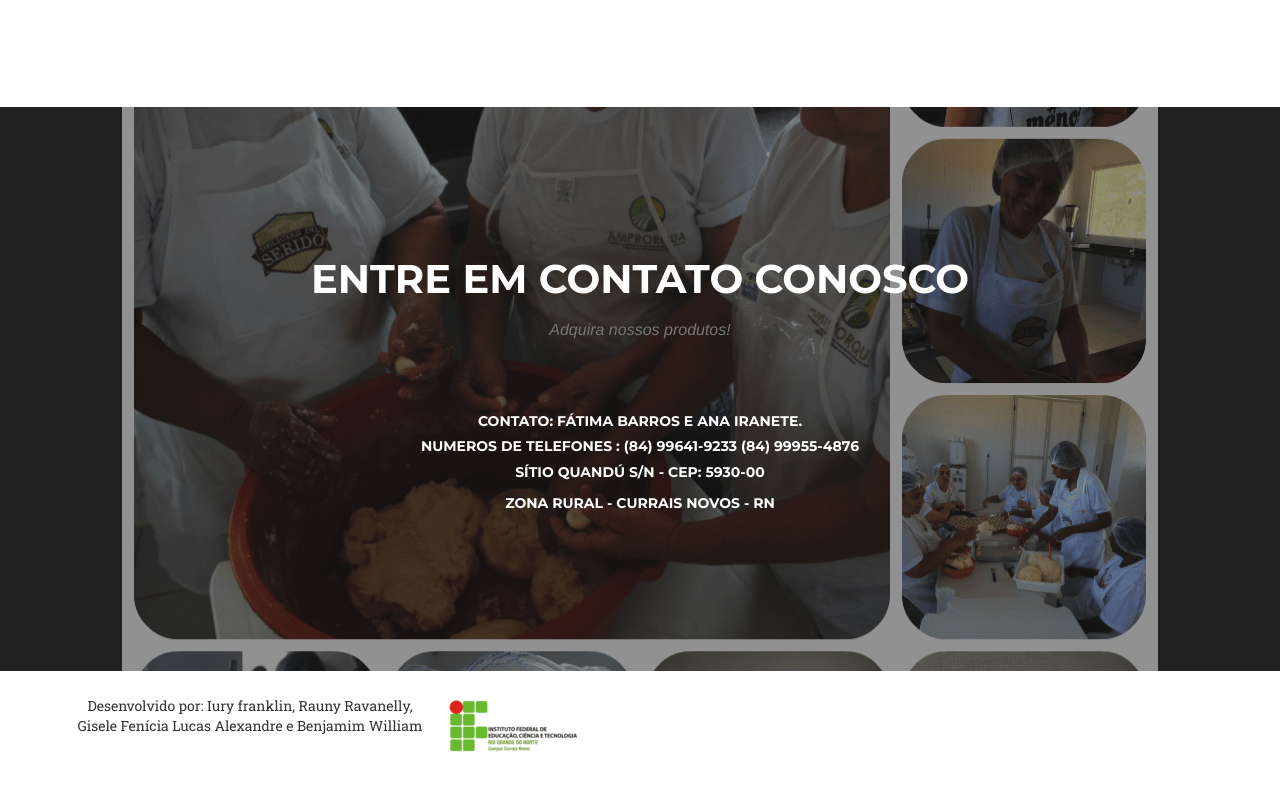
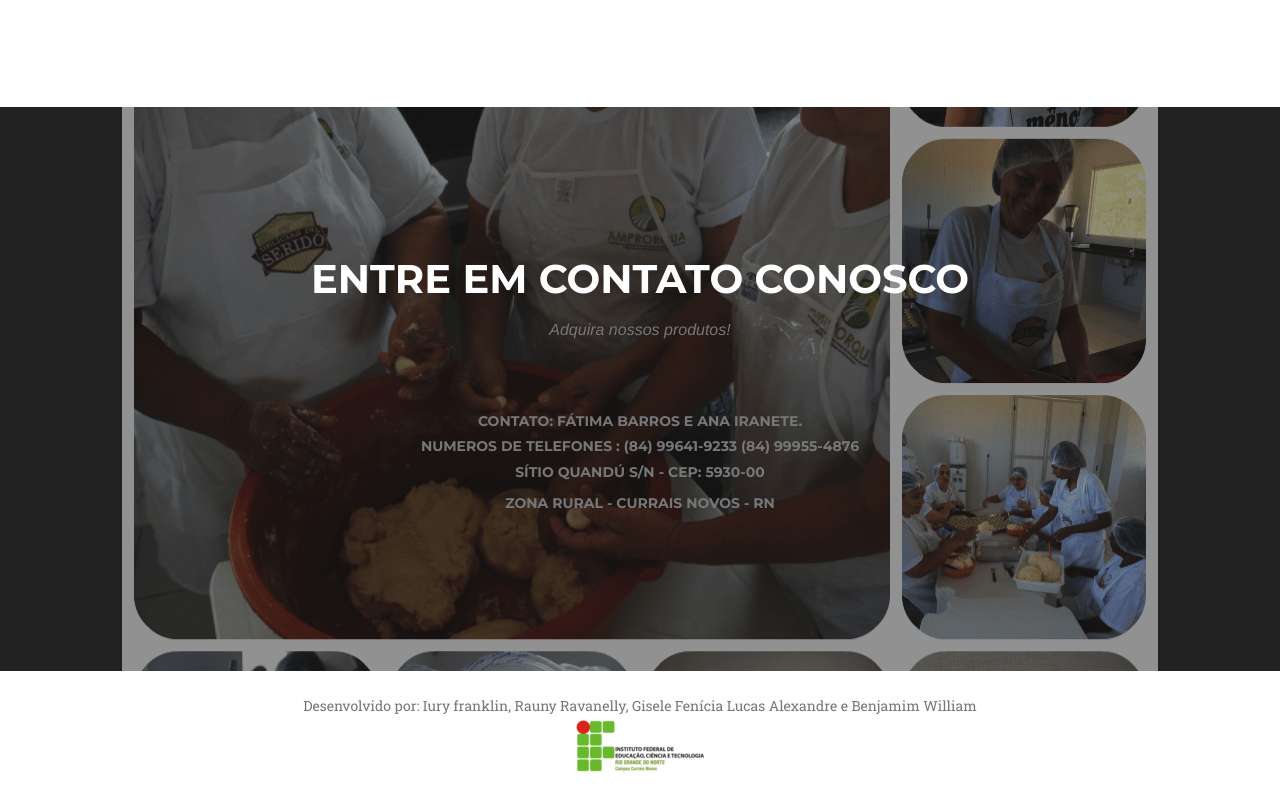
Before and after one commit to iuryferreira/landing-quandu, a plain HTML site: page index.html in a window 1280 px wide. Shown: the part 3704-4504 px from the top of the page. Drawn offline with nearby package versions, Linux system fonts and the light colour scheme; a web font is replaced by a local one.

Commit message:
Add files via upload

```diff
--- a/index.html
+++ b/index.html
@@ -12,9 +12,12 @@
 
     <!-- CSS -->
     <link href="css/bootstrap.min.css" rel="stylesheet">
+    <link href="css/style.css" rel="stylesheet">
 
-    <link href="css/style.css" rel="stylesheet">
-    <link rel="shortcut icon" type="image/png" href="img/logotipo.png">
+
+
+
+
 
 
 
@@ -274,9 +277,9 @@ Além do problema da certificação desses produtos que requerem altos investime
                 <div class="col-lg-12 text-center">
                     <h2 class="section-heading">Entre em Contato Conosco</h2>
                     <h3 class="section-subheading text-muted">Adquira nossos produtos!</h3>
-                    <h5>Contato: Fátima Barros e Ana Iranete. </h5>
-                    <h5>Numeros de telefones : (84) 99641-9233 (84) 99955-4876 </h5>
-                    <h5>Sítio Quandú S/N - CEP: 5930-00<br><br>
+                    <h5 class="section-subheading text-muted">Contato: Fátima Barros e Ana Iranete. </h5>
+                    <h5 class="section-subheading text-muted">Numeros de telefones : (84) 99641-9233 (84) 99955-4876 </h5>
+                    <h5 class="section-subheading text-muted">Sítio Quandú S/N - CEP: 5930-00<br><br>
                      Zona Rural - Currais Novos - RN</h5>
                 </div>
 
@@ -296,11 +299,12 @@ Além do problema da certificação desses produtos que requerem altos investime
     <footer>
         <div class="container">
             <div class="row">
-                <div class="col-md-4">
-                    <span class="copyright">Desenvolvido por: Iury franklin, Rauny Ravanelly, Gisele Fenícia Lucas Alexandre e Benjamim William </span>
+                <div class="col-lg-12 text-center">
+                    <span class="section-subheading text-muted">Desenvolvido por: Iury franklin, Rauny Ravanelly, Gisele Fenícia Lucas Alexandre e Benjamim William </span>
+                    <img id="logo_IF" class="img-centered img-responsive" src="img/IFRN2.png" alt="">
                 </div>
 
-                <img id="logo_IF" class="img-responsive" src="img/IFRN2.png" alt="">
+
 
             </div>
         </div>
```
